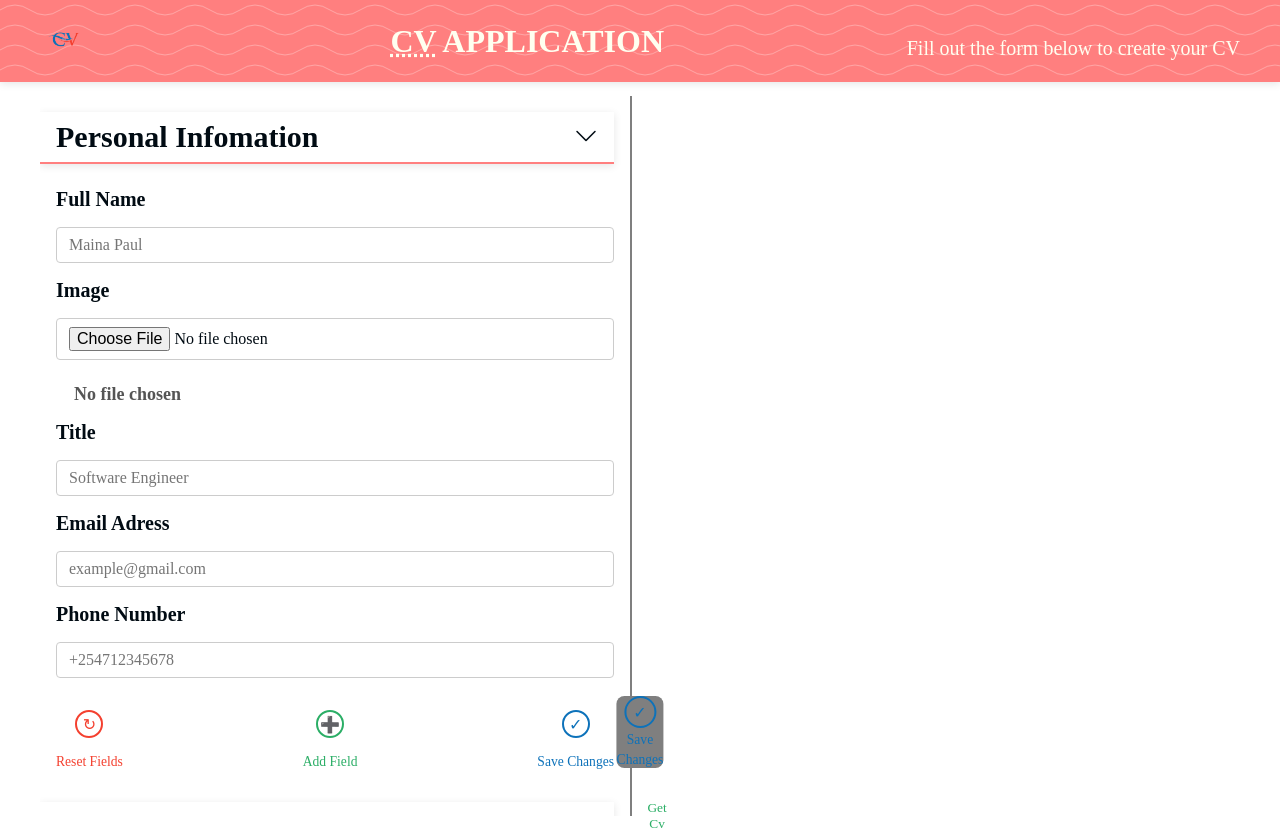
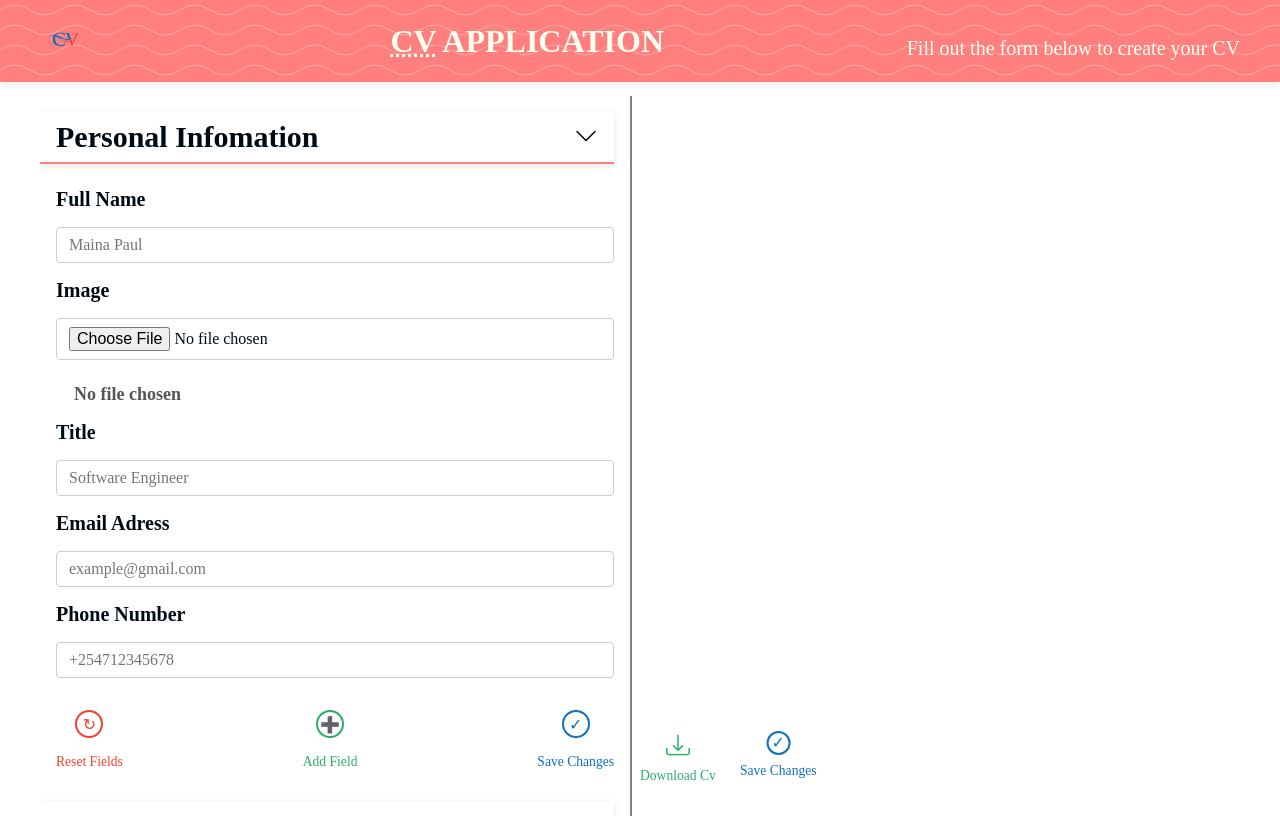
Before and after one commit to Legend-Paul/CV-Application, a React (Vite) app: page / in a window 1280 px wide. Built offline with nearby package versions, Linux system fonts and the light colour scheme; a web font is replaced by a local one.

Commit message:
Create a bootom vaigation bar

```diff
--- a/src/App.jsx
+++ b/src/App.jsx
@@ -307,13 +307,16 @@ function App() {
         </div>
       </main>
       <div className="action-btn-cont">
+        <div className="download-cv-cont">
           <button
             className="download-cv"
             type="button"
             onClick={handleCvDownload}
           >
-          <i className="bi bi-file-earmark-arrow-down"></i> Get Cv
+            <i class="bi bi-download"></i>
           </button>
+          <p>Download Cv </p>
+        </div>
 
         <div className="btn-cont fixed-btn-cont save-fields-btn">
           <button
@@ -339,8 +342,7 @@ function App() {
           >
             ✓
           </button>
-          <p>Save</p>
-          <p>Changes</p>
+          <p>Save Changes</p>
         </div>
 
         {inputFieldsDisplay.isVisible ? (
--- a/src/index.css
+++ b/src/index.css
@@ -285,9 +285,9 @@ a {
 
 .action-btn-cont {
   position: fixed;
-  bottom: 2rem;
+  bottom: 1rem;
   right: 50%;
-  transform: translateX(50%);
+  transform: translateX(100%);
 
   display: flex;
   justify-content: center;
@@ -298,25 +298,25 @@ a {
 
   padding: 0.25rem 0.5;
   border-radius: 0.5rem;
-  background-color: var(--medium-grey);
+  /* background-color: var(--medium-grey); */
   button {
-    width: 2rem;
-    height: 2rem;
+    width: 1.5rem;
+    /* height: 2rem; */
   }
   p {
     margin-bottom: 0;
     padding: 0;
   }
   i {
-    display: none;
-    font-size: 2.5rem;
+    display: inline-block;
+    font-size: 1.5rem;
     color: var(--primary-color);
     cursor: pointer;
   }
 }
 .fixed-btn-cont {
   display: flex;
-  gap: 0.25rem;
+  gap: 0.5rem;
   i,
   button {
     transition: var(--small-transition);
@@ -327,8 +327,13 @@ a {
 }
 .toggle-preview-btn-cont {
   display: none;
+  gap: 1rem;
   p {
     color: var(--primary-color) !important;
+  }
+  i {
+    font-size: 1.5rem;
+    padding: 0;
   }
 }
 
@@ -339,18 +344,30 @@ a {
   height: 100%;
 }
 
+.download-cv-cont {
+  display: flex;
+  flex-direction: column;
+  align-items: center;
+  justify-content: center;
+  /* gap: 0.5rem; */
+  p {
+    font-size: 0.85rem;
+    color: var(--moderate-green);
+  }
+}
 .download-cv {
-  position: fixed;
-  top: 6rem;
-  right: 0rem;
   padding: 0.5rem 1rem;
-  display: grid;
+  display: flex;
+  flex-direction: column;
+  align-items: center;
+  justify-content: center;
 
-  color: var(--moderate-green);
   background: none;
   border: none;
+  cursor: pointer;
+
   i {
-    font-size: 2rem;
+    font-size: 1.5rem;
     color: var(--moderate-green);
     transition: var(--small-transition);
     &:active {
@@ -376,7 +393,8 @@ a {
     }
   }
   .toggle-preview-btn-cont {
-    display: inline-block;
+    display: flex;
+    gap: 0;
   }
   main {
     display: block;
```
Also changed, not shown: 1 other file (tests, documents, lock files or other folders). Lines whose indentation alone changed are shown as unchanged.
